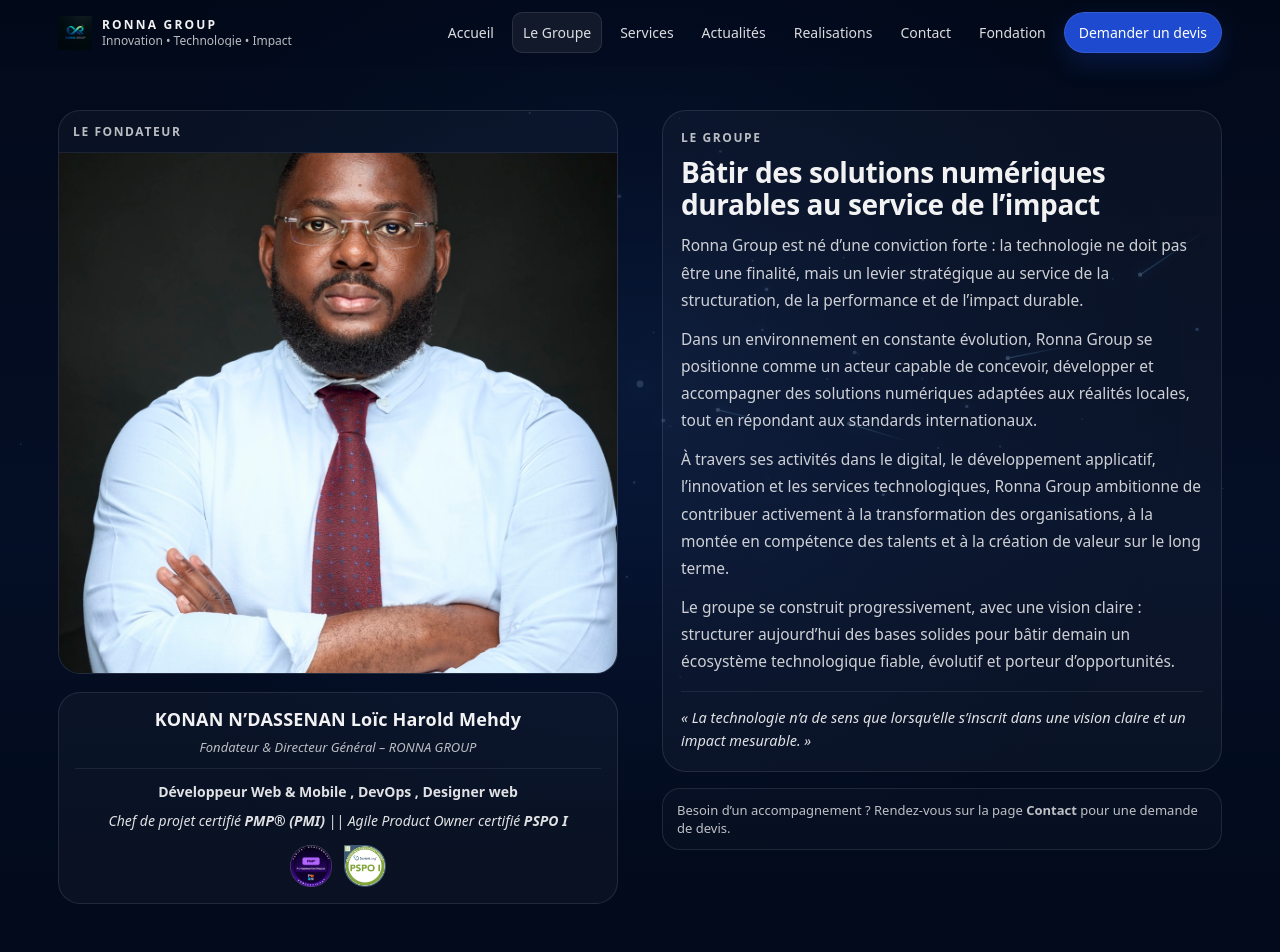
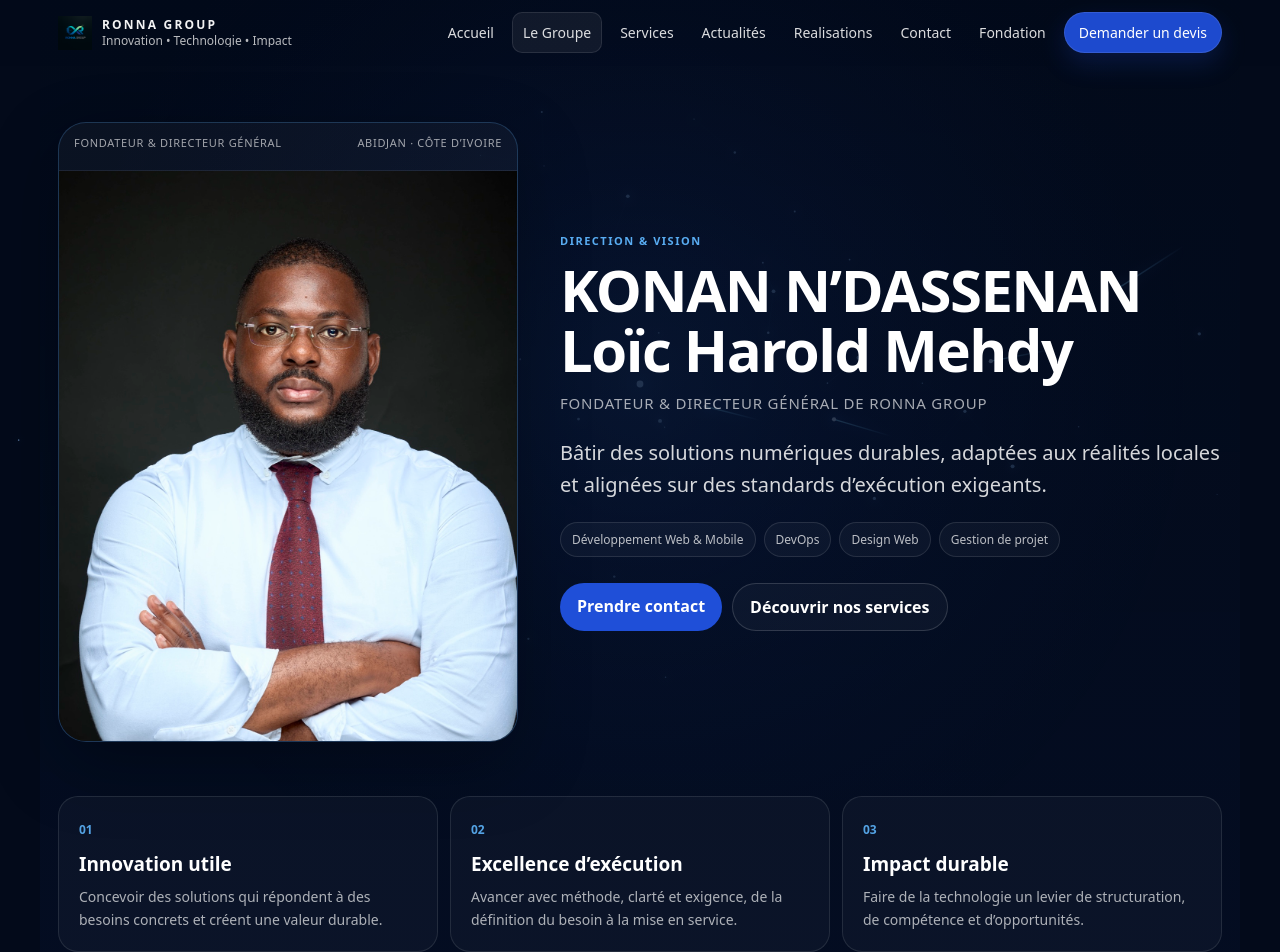
Before and after one commit to 11Mehdy225/RonnaSite, a React (Vite) app in the folder apps/web/: page /groupe in a window 1280 px wide. Shown: the top 952 px of the page. Built offline with nearby package versions, Linux system fonts and the light colour scheme.

Commit message:
Redesign the group page with a corporate profile

```diff
--- a/apps/web/src/pages/Groupe.jsx
+++ b/apps/web/src/pages/Groupe.jsx
@@ -1,113 +1,109 @@
-import { useEffect } from "react";
-import p1 from "../assets/groupe/loic1-optimized.jpg";
+import { Link } from "react-router-dom";
+import portrait from "../assets/groupe/loic1-optimized.jpg";
 import badgePmp from "../assets/badges/pmp.png";
 import badgePspo from "../assets/badges/pspo.png";
 import SEO from "../components/SEO.jsx";
 
+const PILLARS = [
+  { number: "01", title: "Innovation utile", text: "Concevoir des solutions qui répondent à des besoins concrets et créent une valeur durable." },
+  { number: "02", title: "Excellence d’exécution", text: "Avancer avec méthode, clarté et exigence, de la définition du besoin à la mise en service." },
+  { number: "03", title: "Impact durable", text: "Faire de la technologie un levier de structuration, de compétence et d’opportunités." },
+];
+
+const AMBITION = [
+  ["Structurer", "Poser des bases solides, des objectifs clairs et une organisation adaptée."],
+  ["Développer", "Transformer les besoins en produits, services et dispositifs numériques utiles."],
+  ["Accompagner", "Transmettre les méthodes et soutenir les équipes dans la durée."],
+  ["Créer de l’impact", "Relier la performance des projets à une contribution positive et mesurable."],
+];
 
 export default function Groupe() {
- useEffect(() => {
-  document.title = "RonnaGroup | Group";
-}, []);
-
   return (
     <>
       <SEO
         title="Le Groupe"
-      description="Découvrez la vision, le fondateur et les ambitions de Ronna Group en Côte d’Ivoire."
+        description="Découvrez la vision, le fondateur et l’ambition de RONNA GROUP en Côte d’Ivoire."
         canonical="https://www.ronnagroup.net/groupe"
       />
       <main style={styles.page}>
-      <section className="rg-twoCol" style={styles.container}>
-        {/* Colonne gauche */}
-        <div className="rg-left" style={styles.left}>
-          {/* Slider */}
-          <div style={styles.slider} aria-label="Galerie du fondateur">
-            <div style={styles.sliderTop}>
-              <span style={styles.sliderLabel}>Le Fondateur</span>
+        <section style={styles.hero} className="rg-group-hero">
+          <div style={styles.portraitCard}>
+            <div style={styles.portraitTop}><span>Fondateur & Directeur Général</span><span>Abidjan · Côte d’Ivoire</span></div>
+            <img src={portrait} alt="KONAN N’DASSENAN Loïc Harold Mehdy" style={styles.portrait} />
           </div>
 
-            <div style={styles.photoFrame}>
-              <img
-                src={p1}
-                alt="KONAN N’DASSENAN Loïc Harold Mehdy"
-                style={styles.photo}
-                className="rg-founder-photo"
-                loading="eager"
-              />
+          <div style={styles.heroCopy}>
+            <div style={styles.kicker}>Direction & vision</div>
+            <h1 style={styles.heroTitle}>KONAN N’DASSENAN<br />Loïc Harold Mehdy</h1>
+            <p style={styles.role}>Fondateur & Directeur Général de RONNA GROUP</p>
+            <p style={styles.heroLead}>
+              Bâtir des solutions numériques durables, adaptées aux réalités locales et alignées sur des standards d’exécution exigeants.
+            </p>
+            <div style={styles.expertise}>
+              {['Développement Web & Mobile', 'DevOps', 'Design Web', 'Gestion de projet'].map((label) => <span key={label} style={styles.expertiseItem}>{label}</span>)}
+            </div>
+            <div style={styles.actions}>
+              <Link to="/contact?subject=Prise%20de%20contact%20professionnelle" style={styles.primary}>Prendre contact</Link>
+              <Link to="/services" style={styles.secondary}>Découvrir nos services</Link>
             </div>
           </div>
+        </section>
 
-          {/* Légende */}
-          <div style={styles.legend}>
-            <h2 style={styles.name}>
-              KONAN N’DASSENAN Loïc Harold Mehdy
-            </h2>
+        <section style={styles.pillars} className="rg-group-pillars" aria-label="Principes du groupe">
+          {PILLARS.map((pillar) => (
+            <article key={pillar.number} style={styles.pillarCard}>
+              <span style={styles.pillarNumber}>{pillar.number}</span>
+              <h2 style={styles.pillarTitle}>{pillar.title}</h2>
+              <p style={styles.pillarText}>{pillar.text}</p>
+            </article>
+          ))}
+        </section>
 
-            <p style={styles.title}>
-              <em>Fondateur & Directeur Général – RONNA GROUP</em>
-            </p>
+        <section style={styles.story} className="rg-group-story">
+          <div style={styles.storyHeading}>
+            <div style={styles.kicker}>Le Groupe</div>
+            <h2 style={styles.sectionTitle}>La technologie comme levier de structuration et de croissance</h2>
+          </div>
+          <div style={styles.storyCopy}>
+            <p>RONNA GROUP est né d’une conviction : la technologie ne doit pas être une finalité, mais un outil au service de la performance, de l’organisation et de l’impact.</p>
+            <p>Le Groupe rassemble des expertises en développement, digital, média, audit, sécurité, formation et conseil afin d’accompagner les organisations avec une vision cohérente, de la stratégie à l’exécution.</p>
+            <p>Notre construction est progressive et volontaire : consolider aujourd’hui des fondations fiables pour développer demain un écosystème technologique évolutif et porteur d’opportunités.</p>
+          </div>
+        </section>
 
-            <div style={styles.metaBlock}>
-              <ul style={styles.distinctions}>
-                <li>
-                  <strong>Développeur Web & Mobile , DevOps , Designer web  </strong>
-                </li>
-                <li>
-                  <i>Chef de projet certifié <strong>PMP® (PMI)</strong> || Agile Product Owner certifié <strong>PSPO I</strong></i>
-                </li>
-              </ul>
-            </div>
+        <section style={styles.leadership} className="rg-group-leadership">
+          <blockquote style={styles.quote}>
+            <span style={styles.quoteMark}>“</span>
+            <p>La technologie n’a de sens que lorsqu’elle s’inscrit dans une vision claire et produit un impact mesurable.</p>
+            <footer>— KONAN N’DASSENAN Loïc Harold Mehdy</footer>
+          </blockquote>
 
-            <div style={styles.badgesWrap}>
-              <img src={badgePmp} alt="Badge PMP" style={styles.badge} loading="lazy" decoding="async" />
-              <img src={badgePspo} alt="Badge PSPO" style={styles.badge} loading="lazy" decoding="async" />
+          <div style={styles.certifications}>
+            <div style={styles.kicker}>Méthode & certifications</div>
+            <h2 style={styles.certTitle}>Une direction orientée produit et gestion de projet</h2>
+            <p style={styles.certText}>Une approche qui associe vision produit, pilotage structuré et exécution technique.</p>
+            <div style={styles.badges} className="rg-group-badges">
+              <div style={styles.badgeCard}><img src={badgePmp} alt="Certification PMP" style={styles.badgeImage} /><div style={styles.badgeCopy}><strong>PMP®</strong><span>Project Management Professional</span></div></div>
+              <div style={styles.badgeCard}><img src={badgePspo} alt="Certification PSPO I" style={styles.badgeImage} /><div style={styles.badgeCopy}><strong>PSPO I</strong><span>Professional Scrum Product Owner</span></div></div>
             </div>
           </div>
+        </section>
+
+        <section style={styles.ambition}>
+          <div style={styles.ambitionHead}><div style={styles.kicker}>Notre ambition</div><h2 style={styles.sectionTitle}>Construire avec méthode, grandir avec cohérence</h2></div>
+          <div style={styles.timeline} className="rg-group-timeline">
+            {AMBITION.map(([title, text], index) => (
+              <article key={title} style={styles.timelineItem}>
+                <span style={styles.timelineIndex}>{String(index + 1).padStart(2, "0")}</span>
+                <div><h3 style={styles.timelineTitle}>{title}</h3><p style={styles.timelineText}>{text}</p></div>
+              </article>
+            ))}
           </div>
+        </section>
 
-        {/* Colonne droite */}
-        <div className="rg-right" style={styles.right}>
-          <div style={styles.copyCard}>
-            <div style={styles.kicker}>Le Groupe</div>
-
-            <h1 style={styles.heading}>
-              Bâtir des solutions numériques durables au service de l’impact
-            </h1>
-
-            <p style={styles.text}>
-              Ronna Group est né d’une conviction forte : la technologie ne doit pas être une finalité,
-              mais un levier stratégique au service de la structuration, de la performance et de l’impact durable.
-            </p>
-
-            <p style={styles.text}>
-              Dans un environnement en constante évolution, Ronna Group se positionne comme un acteur capable de concevoir,
-              développer et accompagner des solutions numériques adaptées aux réalités locales, tout en répondant aux standards internationaux.
-            </p>
-
-            <p style={styles.text}>
-              À travers ses activités dans le digital, le développement applicatif, l’innovation et les services technologiques,
-              Ronna Group ambitionne de contribuer activement à la transformation des organisations, à la montée en compétence des talents
-              et à la création de valeur sur le long terme.
-            </p>
-
-            <p style={styles.text}>
-              Le groupe se construit progressivement, avec une vision claire : structurer aujourd’hui des bases solides pour bâtir demain
-              un écosystème technologique fiable, évolutif et porteur d’opportunités.
-            </p>
-
-            <div style={styles.signatureWrap}>
-              <p style={styles.signature}>
-                <em>« La technologie n’a de sens que lorsqu’elle s’inscrit dans une vision claire et un impact mesurable. »</em>
-              </p>
-            </div>
-          </div>
-
-          {/* petit bloc optionnel en bas (sobre) */}
-          <div style={styles.note}>
-            Besoin d’un accompagnement ? Rendez-vous sur la page <strong>Contact</strong> pour une demande de devis.
-          </div>
-        </div>
+        <section style={styles.cta}>
+          <div><div style={styles.kicker}>Collaboration</div><h2 style={styles.ctaTitle}>Construisons une relation professionnelle durable</h2><p>Projet numérique, partenariat ou accompagnement stratégique : échangeons sur votre besoin.</p></div>
+          <Link to="/contact" style={styles.ctaLink}>Échanger avec RONNA GROUP →</Link>
         </section>
       </main>
     </>
@@ -115,157 +111,40 @@ export default function Groupe() {
 }
 
 const styles = {
-  page: {
-    paddingTop: 110,
-    paddingBottom: 70,
-    background: "linear-gradient(180deg, rgba(3,10,26,0.98) 0%, rgba(5,18,45,0.98) 55%, rgba(3,10,26,0.98) 100%)",
-    minHeight: "100vh",
-  },
-
-  container: {
-    maxWidth: 1200,
-    margin: "0 auto",
-    padding: "0 18px",
-    display: "grid",
-    gridTemplateColumns: "1fr 1fr",
-    gap: 44,
-    alignItems: "start",
-  },
-
-  left: { display: "flex", flexDirection: "column", gap: 18 },
-  right: { display: "flex", flexDirection: "column", gap: 16 },
-
-  // Slider
-  slider: {
-    borderRadius: 22,
-    border: "1px solid rgba(255,255,255,0.10)",
-    background: "rgba(255,255,255,0.03)",
-    overflow: "hidden",
-  },
-  sliderTop: {
-    padding: "12px 14px",
-    display: "flex",
-    alignItems: "center",
-    justifyContent: "space-between",
-    borderBottom: "1px solid rgba(255,255,255,0.08)",
-  },
-  sliderLabel: {
-    fontSize: 12,
-    letterSpacing: 1.6,
-    textTransform: "uppercase",
-    color: "rgba(255,255,255,0.72)",
-    fontWeight: 700,
-  },
-  photoFrame: { position: "relative" },
-  photo: {
-    width: "100%",
-    height: 520,
-    objectFit: "cover",
-    display: "block",
-  },
-  // Legend
-  legend: {
-    borderRadius: 22,
-    border: "1px solid rgba(255,255,255,0.10)",
-    background: "rgba(255,255,255,0.03)",
-    padding: 16,
-  },
-  name: {
-    margin: 0,
-    fontSize: 18,
-    fontWeight: 800,
-    color: "rgba(255,255,255,0.95)",
-    letterSpacing: 0.2,
-    lineHeight: 1.15,
-    textAlign:"center"
-  },
-  title: {
-    margin: "8px 0 12px",
-    color: "rgba(255,255,255,0.72)",
-    fontSize: 13,
-    textAlign:"center"
-  },
-  metaBlock: {
-    borderTop: "1px solid rgba(255,255,255,0.08)",
-    paddingTop: 12,
-  display: "flex",
-  justifyContent: "center"
-  },
-  metaTitle: {
-    fontSize: 12,
-    letterSpacing: 1.4,
-    textTransform: "uppercase",
-    color: "rgba(255,255,255,0.70)",
-    fontWeight: 800,
-    marginBottom: 8,
-  },
-  distinctions: {
-    listStyle: "none",
-    padding: 0,
-    margin: 0,
-    display: "grid",
-    gap: 8,
-    color: "rgba(255,255,255,0.88)",
-    lineHeight: 1.5,
-    fontSize: 14,
-    textAlign: "center",
-  },
-  badgesWrap: {
-    marginTop: 14,
-    display: "flex",
-    gap: 12,
-    alignItems: "center",
-  justifyContent: "center",
-    flexWrap: "wrap",
-  },
-  badge: { height: 42, width: "auto", objectFit: "contain" },
-
-  // Copy
-  copyCard: {
-    borderRadius: 24,
-    border: "1px solid rgba(255,255,255,0.10)",
-    background: "rgba(255,255,255,0.03)",
-    padding: 18,
-  },
-  kicker: {
-    fontSize: 12,
-    letterSpacing: 1.6,
-    textTransform: "uppercase",
-    color: "rgba(255,255,255,0.72)",
-    fontWeight: 800,
-    marginBottom: 10,
-  },
-  heading: {
-    margin: 0,
-    fontSize: 28,
-    fontWeight: 850,
-    letterSpacing: -0.4,
-    color: "rgba(255,255,255,0.95)",
-    lineHeight: 1.15,
-  },
-  text: {
-    margin: "12px 0 0",
-    fontSize: 15.5,
-    lineHeight: 1.75,
-    color: "rgba(255,255,255,0.80)",
-  },
-  signatureWrap: {
-    marginTop: 16,
-    borderTop: "1px solid rgba(255,255,255,0.08)",
-    paddingTop: 14,
-  },
-  signature: {
-    margin: 0,
-    color: "rgba(255,255,255,0.88)",
-    fontSize: 14.5,
-    lineHeight: 1.6,
-  },
-  note: {
-    borderRadius: 18,
-    border: "1px solid rgba(255,255,255,0.10)",
-    background: "rgba(255,255,255,0.02)",
-    padding: "12px 14px",
-    color: "rgba(255,255,255,0.74)",
-    fontSize: 13,
-  },
+  page: { maxWidth: 1200, margin: "0 auto", padding: "122px 18px 80px" },
+  hero: { display: "grid", gridTemplateColumns: "minmax(320px,.82fr) minmax(0,1.18fr)", gap: 42, alignItems: "center" },
+  portraitCard: { borderRadius: 28, border: "1px solid rgba(95,183,255,.22)", background: "rgba(255,255,255,.035)", overflow: "hidden", boxShadow: "0 24px 70px rgba(0,0,0,.28)" },
+  portraitTop: { minHeight: 48, padding: "12px 15px", display: "flex", justifyContent: "space-between", gap: 12, flexWrap: "wrap", color: "rgba(255,255,255,.62)", fontSize: 11, letterSpacing: .7, textTransform: "uppercase", borderBottom: "1px solid rgba(255,255,255,.08)" },
+  portrait: { width: "100%", height: 570, display: "block", objectFit: "cover", objectPosition: "center 26%" },
+  heroCopy: { padding: "18px 0" }, kicker: { color: "rgba(95,183,255,.94)", fontSize: 11, fontWeight: 900, letterSpacing: 1.5, textTransform: "uppercase" },
+  heroTitle: { margin: "12px 0 0", fontSize: "clamp(34px,5vw,58px)", lineHeight: 1.04, letterSpacing: -1.5 },
+  role: { margin: "13px 0 0", color: "rgba(255,255,255,.65)", fontSize: 15, textTransform: "uppercase", letterSpacing: .8 },
+  heroLead: { maxWidth: 680, margin: "24px 0 0", fontSize: 20, lineHeight: 1.6, color: "rgba(255,255,255,.84)" },
+  expertise: { display: "flex", gap: 8, flexWrap: "wrap", marginTop: 21 },
+  expertiseItem: { padding: "8px 11px", borderRadius: 999, border: "1px solid rgba(255,255,255,.11)", background: "rgba(255,255,255,.035)", color: "rgba(255,255,255,.72)", fontSize: 12 },
+  actions: { display: "flex", gap: 10, flexWrap: "wrap", marginTop: 26 },
+  primary: { padding: "12px 17px", borderRadius: 999, background: "#1F4FD8", color: "white", fontWeight: 800 },
+  secondary: { padding: "12px 17px", borderRadius: 999, border: "1px solid rgba(255,255,255,.15)", background: "rgba(255,255,255,.035)", fontWeight: 800 },
+  pillars: { display: "grid", gridTemplateColumns: "repeat(3,minmax(0,1fr))", gap: 12, marginTop: 54 },
+  pillarCard: { padding: 20, borderRadius: 20, border: "1px solid rgba(255,255,255,.1)", background: "rgba(255,255,255,.03)" },
+  pillarNumber: { color: "rgba(95,183,255,.88)", fontSize: 12, fontWeight: 900 }, pillarTitle: { margin: "12px 0 0", fontSize: 19 },
+  pillarText: { margin: "8px 0 0", color: "rgba(255,255,255,.67)", lineHeight: 1.65, fontSize: 14 },
+  story: { display: "grid", gridTemplateColumns: ".85fr 1.15fr", gap: 50, marginTop: 78, padding: "42px 0", borderBlock: "1px solid rgba(255,255,255,.08)" },
+  sectionTitle: { margin: "10px 0 0", fontSize: "clamp(28px,4vw,42px)", lineHeight: 1.15, letterSpacing: -.8 },
+  storyCopy: { color: "rgba(255,255,255,.76)", fontSize: 16, lineHeight: 1.8 },
+  leadership: { display: "grid", gridTemplateColumns: ".9fr 1.1fr", gap: 22, marginTop: 56 },
+  quote: { margin: 0, padding: 28, borderRadius: 24, background: "linear-gradient(145deg,rgba(31,79,216,.2),rgba(255,255,255,.03))", border: "1px solid rgba(95,183,255,.2)", display: "flex", flexDirection: "column", justifyContent: "center" },
+  quoteMark: { fontSize: 70, lineHeight: .7, color: "rgba(95,183,255,.65)" },
+  certifications: { padding: 28, borderRadius: 24, border: "1px solid rgba(255,255,255,.1)", background: "rgba(255,255,255,.03)" },
+  certTitle: { margin: "9px 0 0", fontSize: 26 }, certText: { color: "rgba(255,255,255,.68)", lineHeight: 1.65 },
+  badges: { display: "grid", gridTemplateColumns: "repeat(2,minmax(0,1fr))", gap: 10, marginTop: 18 },
+  badgeCard: { display: "flex", alignItems: "center", gap: 12, padding: 12, borderRadius: 16, background: "rgba(3,10,26,.42)", border: "1px solid rgba(255,255,255,.08)" },
+  badgeImage: { width: 52, height: 52, objectFit: "contain", flex: "0 0 52px" },
+  badgeCopy: { display: "grid", gap: 4, minWidth: 0, color: "rgba(255,255,255,.66)", fontSize: 11 },
+  ambition: { marginTop: 72 }, ambitionHead: { maxWidth: 720 }, timeline: { display: "grid", gridTemplateColumns: "repeat(4,minmax(0,1fr))", gap: 10, marginTop: 24 },
+  timelineItem: { padding: 18, borderRadius: 18, border: "1px solid rgba(255,255,255,.1)", background: "rgba(255,255,255,.025)" },
+  timelineIndex: { color: "rgba(95,183,255,.85)", fontWeight: 900 },
+  timelineTitle: { margin: "10px 0 0", fontSize: 18 }, timelineText: { margin: "7px 0 0", color: "rgba(255,255,255,.65)", lineHeight: 1.6, fontSize: 14 },
+  cta: { marginTop: 64, padding: "clamp(24px,4vw,42px)", borderRadius: 26, border: "1px solid rgba(95,183,255,.2)", background: "linear-gradient(135deg,rgba(31,79,216,.2),rgba(255,255,255,.035))", display: "flex", alignItems: "center", justifyContent: "space-between", gap: 22, flexWrap: "wrap" },
+  ctaTitle: { margin: "8px 0", fontSize: 28 }, ctaLink: { padding: "12px 17px", borderRadius: 999, background: "white", color: "#071127", fontWeight: 900 },
 };
--- a/apps/web/src/styles/globals.css
+++ b/apps/web/src/styles/globals.css
@@ -178,6 +178,17 @@ html { scroll-behavior: smooth; }
   .rg-compact-service button { width: 100%; }
 }
 
+@media (max-width: 900px) {
+  .rg-group-hero,
+  .rg-group-story,
+  .rg-group-leadership { grid-template-columns: 1fr !important; }
+  .rg-group-hero { gap: 20px !important; }
+  .rg-group-hero img { height: min(118vw, 560px) !important; }
+  .rg-group-pillars,
+  .rg-group-timeline { grid-template-columns: 1fr !important; }
+  .rg-group-badges { grid-template-columns: 1fr !important; }
+}
+
 @media (max-width: 700px) {
   h1 { font-size: clamp(25px, 8vw, 32px) !important; }
   h2 { line-height: 1.25; }
```
Lines whose indentation alone changed are shown as unchanged.
